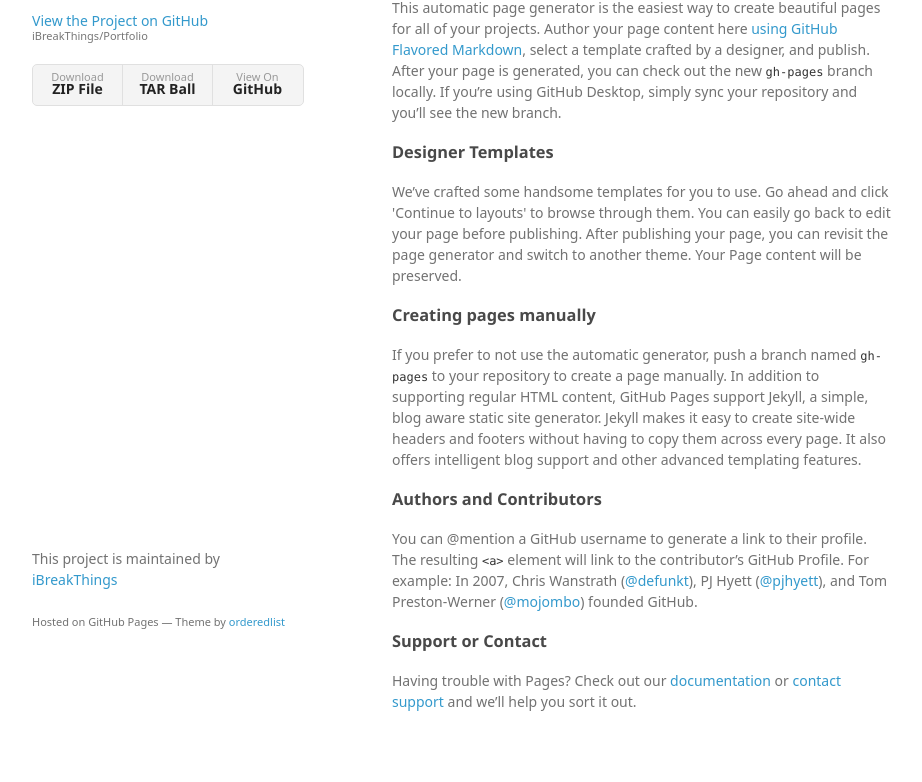
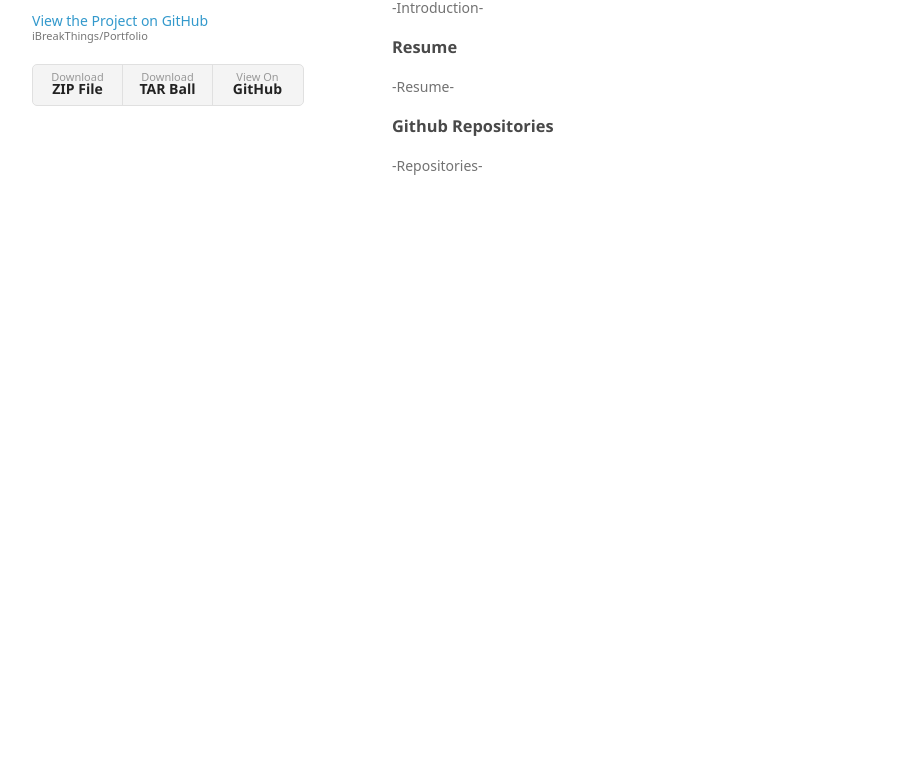
Before and after one commit to iBreakThings/Portfolio, a plain HTML site: page index.html in a window 1280 px wide. Shown: the part 99-881 px from the top of the page, without its empty margins (178-1100 px from the left). After the commit the page ends 800 px from the top, so only its background shows below. Drawn offline with Linux system fonts and the light colour scheme; a web font is replaced by a local one.

Commit message:
Update index.html

```diff
--- a/index.html
+++ b/index.html
@@ -29,35 +29,20 @@
       </header>
       <section>
         <h3>
-<a id="welcome-to-github-pages" class="anchor" href="#welcome-to-github-pages" aria-hidden="true"><span aria-hidden="true" class="octicon octicon-link"></span></a>Welcome to GitHub Pages.</h3>
+<a id="welcome-to-github-pages" class="anchor" href="#welcome-to-github-pages" aria-hidden="true"><span aria-hidden="true" class="octicon octicon-link"></span></a>Welcome to My Portfolio.</h3>
 
-<p>This automatic page generator is the easiest way to create beautiful pages for all of your projects. Author your page content here <a href="https://guides.github.com/features/mastering-markdown/">using GitHub Flavored Markdown</a>, select a template crafted by a designer, and publish. After your page is generated, you can check out the new <code>gh-pages</code> branch locally. If you’re using GitHub Desktop, simply sync your repository and you’ll see the new branch.</p>
+<p>-Introduction-</p>
 
 <h3>
-<a id="designer-templates" class="anchor" href="#designer-templates" aria-hidden="true"><span aria-hidden="true" class="octicon octicon-link"></span></a>Designer Templates</h3>
+<a id="designer-templates" class="anchor" href="#designer-templates" aria-hidden="true"><span aria-hidden="true" class="octicon octicon-link"></span></a>Resume</h3>
 
-<p>We’ve crafted some handsome templates for you to use. Go ahead and click 'Continue to layouts' to browse through them. You can easily go back to edit your page before publishing. After publishing your page, you can revisit the page generator and switch to another theme. Your Page content will be preserved.</p>
+<p>-Resume-</p>
 
 <h3>
-<a id="creating-pages-manually" class="anchor" href="#creating-pages-manually" aria-hidden="true"><span aria-hidden="true" class="octicon octicon-link"></span></a>Creating pages manually</h3>
+<a id="creating-pages-manually" class="anchor" href="#creating-pages-manually" aria-hidden="true"><span aria-hidden="true" class="octicon octicon-link"></span></a>Github Repositories</h3>
 
-<p>If you prefer to not use the automatic generator, push a branch named <code>gh-pages</code> to your repository to create a page manually. In addition to supporting regular HTML content, GitHub Pages support Jekyll, a simple, blog aware static site generator. Jekyll makes it easy to create site-wide headers and footers without having to copy them across every page. It also offers intelligent blog support and other advanced templating features.</p>
+<p>-Repositories-</p>
 
-<h3>
-<a id="authors-and-contributors" class="anchor" href="#authors-and-contributors" aria-hidden="true"><span aria-hidden="true" class="octicon octicon-link"></span></a>Authors and Contributors</h3>
-
-<p>You can @mention a GitHub username to generate a link to their profile. The resulting <code>&lt;a&gt;</code> element will link to the contributor’s GitHub Profile. For example: In 2007, Chris Wanstrath (<a href="https://github.com/defunkt" class="user-mention">@defunkt</a>), PJ Hyett (<a href="https://github.com/pjhyett" class="user-mention">@pjhyett</a>), and Tom Preston-Werner (<a href="https://github.com/mojombo" class="user-mention">@mojombo</a>) founded GitHub.</p>
-
-<h3>
-<a id="support-or-contact" class="anchor" href="#support-or-contact" aria-hidden="true"><span aria-hidden="true" class="octicon octicon-link"></span></a>Support or Contact</h3>
-
-<p>Having trouble with Pages? Check out our <a href="https://help.github.com/pages">documentation</a> or <a href="https://github.com/contact">contact support</a> and we’ll help you sort it out.</p>
-      </section>
-      <footer>
-        <p>This project is maintained by <a href="https://github.com/iBreakThings">iBreakThings</a></p>
-        <p><small>Hosted on GitHub Pages &mdash; Theme by <a href="https://github.com/orderedlist">orderedlist</a></small></p>
-      </footer>
-    </div>
     <script src="javascripts/scale.fix.js"></script>
 
   </body>
```
